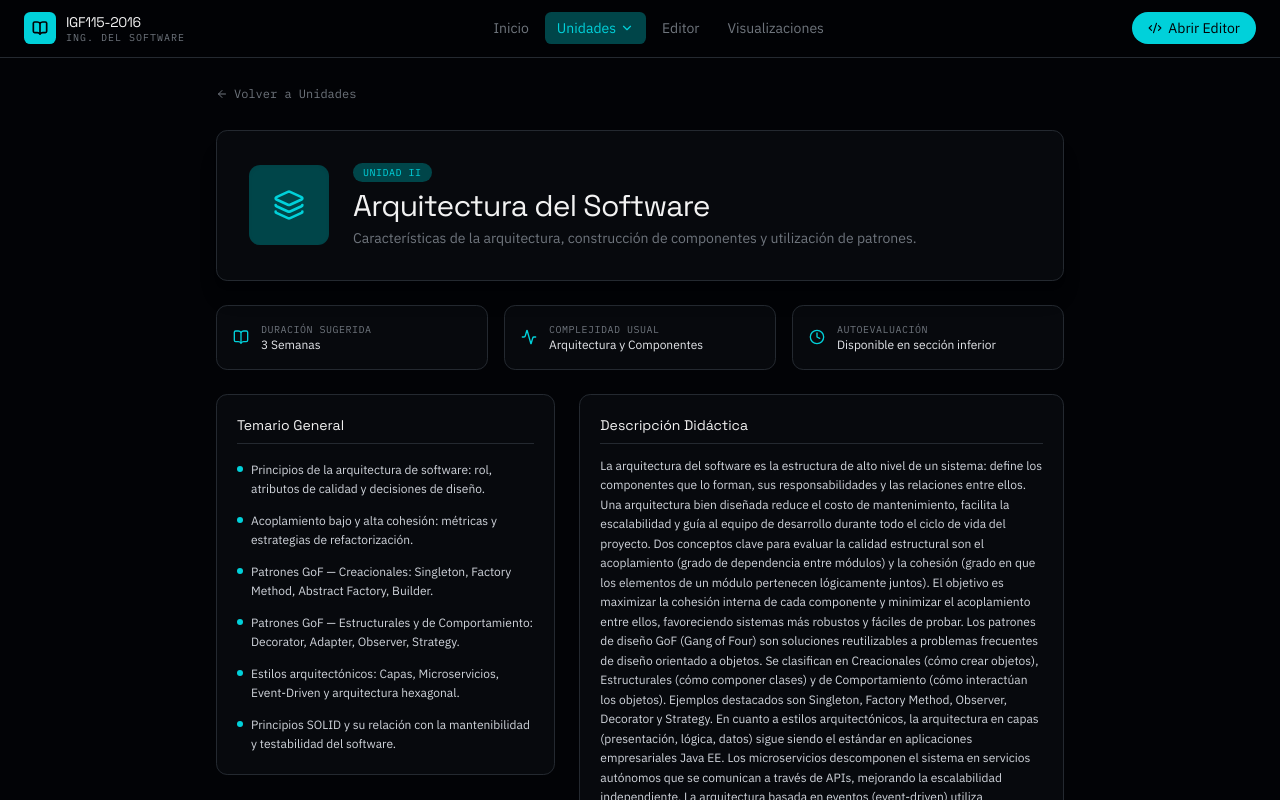
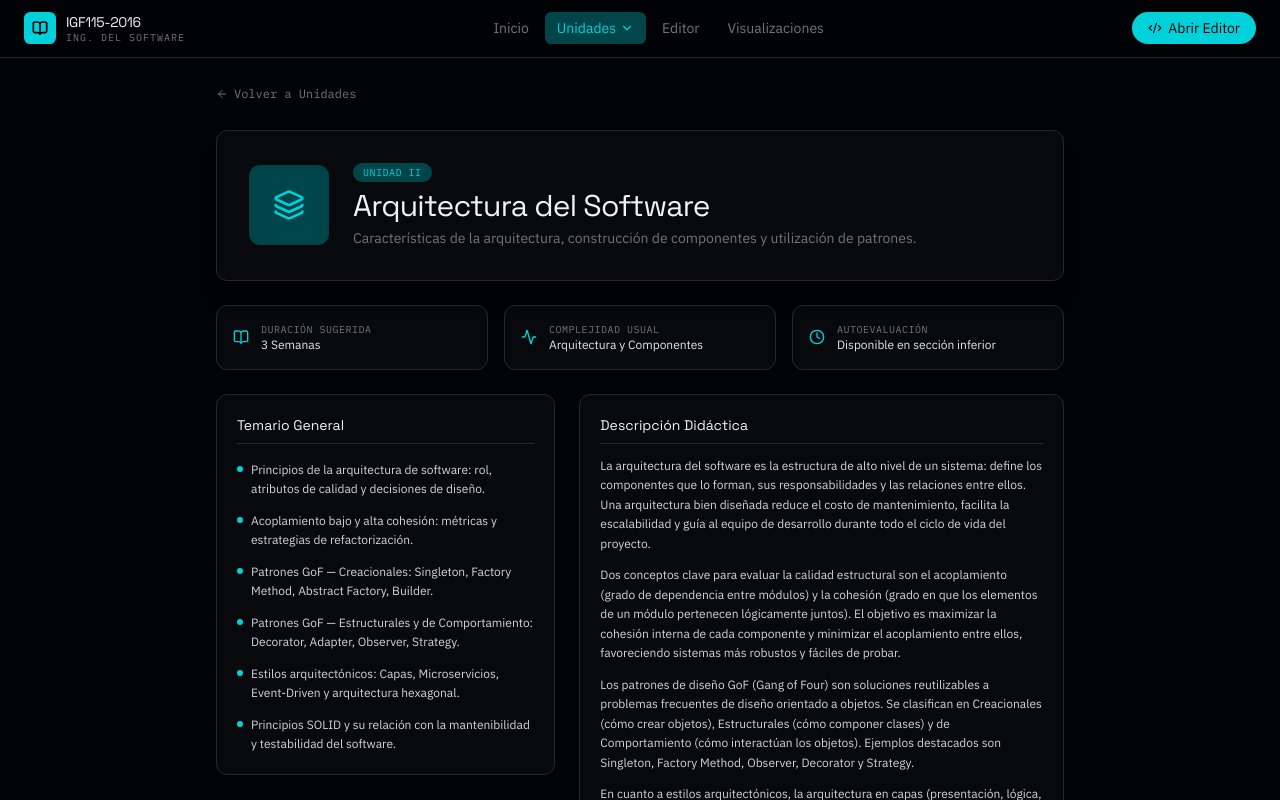
Before and after one commit to UES-Community/igf115-2016, a Next.js app: page /unidades/arquitectura in a window 1280 px wide. Shown: the top 800 px of the page. Built offline with nearby package versions, Linux system fonts and the light colour scheme.

Commit message:
fix(render): corregir formateo de parrafos multiples y saltos de linea en descripciones de unidades

```diff
--- a/app/unidades/[slug]/page.tsx
+++ b/app/unidades/[slug]/page.tsx
@@ -1019,7 +1019,9 @@ export default async function UnitPage({ params }: { params: Promise<{ slug: str
               <h2 className="font-display text-sm font-600 text-[var(--igf-ink)] border-b border-[var(--igf-border)] pb-2">
                 Descripción Didáctica
               </h2>
-              <p>{unit.description}</p>
+              {unit.description.split('\n\n').map((paragraph, idx) => (
+                <p key={idx}>{paragraph}</p>
+              ))}
             </div>
 
             {/* Code Block */}
```
